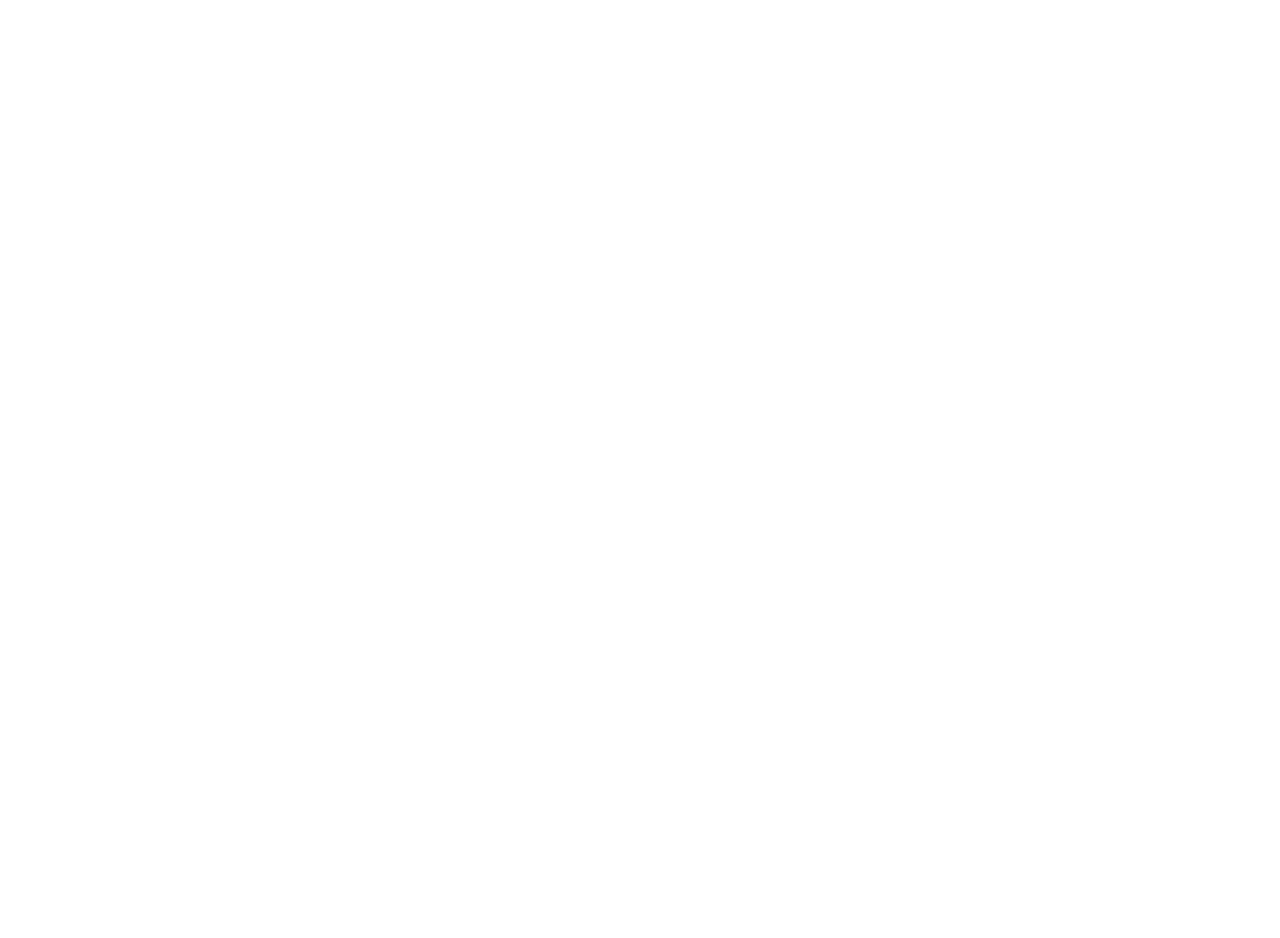
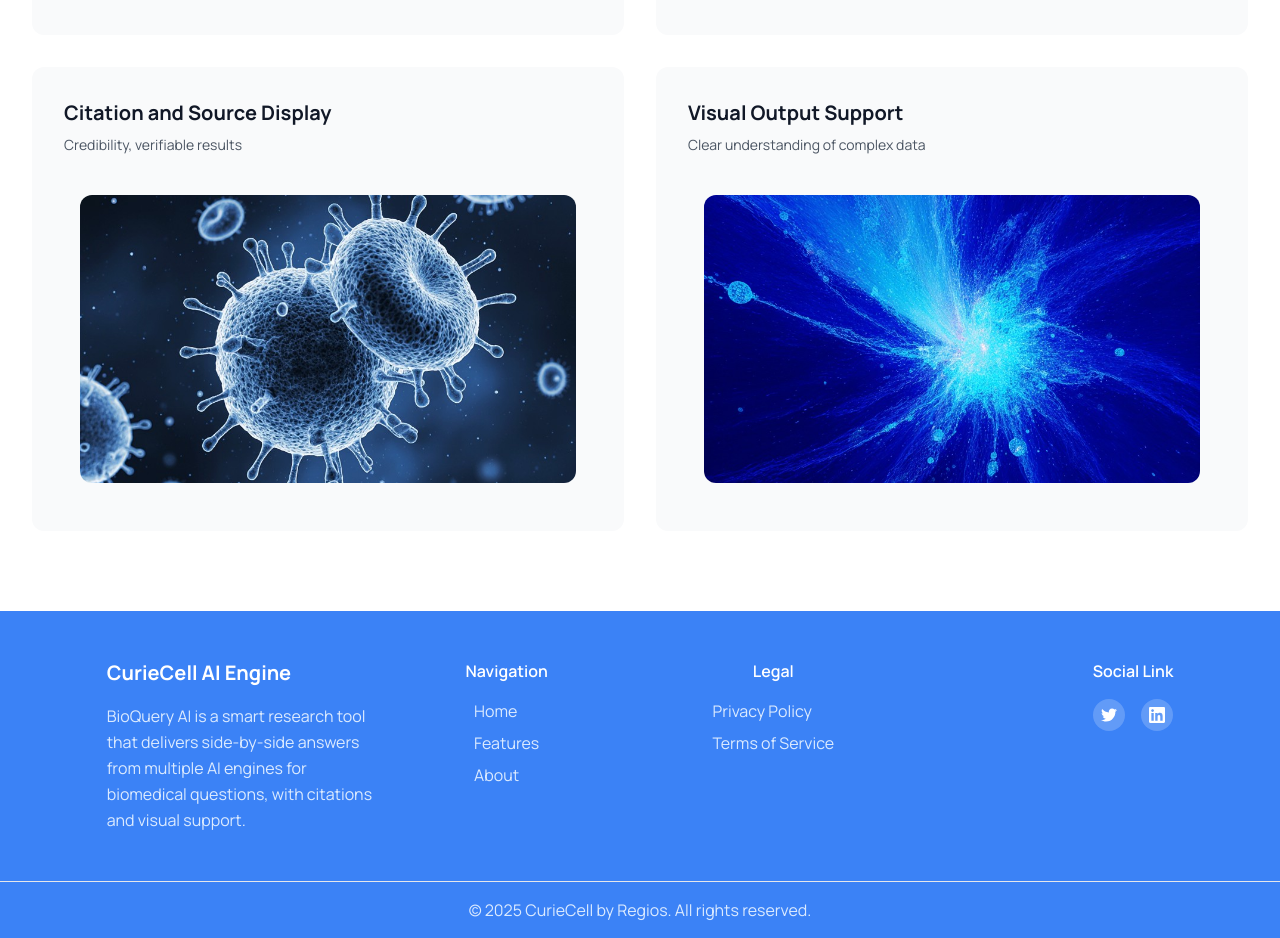
Before and after one commit to Sanjida-Khanam778/sidharth-multiai, a React (Vite) app: page / in a window 1280 px wide. Shown: the part 1180-2118 px from the top of the page. Before the commit the page ends 800 px from the top, so only its background shows below. Built offline with nearby package versions, Linux system fonts and the light colour scheme.

Commit message:
FEATURES SECTION ADDED

```diff
--- a/src/Pages/Home/Home.jsx
+++ b/src/Pages/Home/Home.jsx
@@ -1,12 +1,16 @@
 import React from 'react'
 import Navbar from '../../components/Navbar/Navbar'
 import About from '../../components/About/About'
+import Features from '../../components/Features/Features'
+import Footer from '../../components/Footer/Footer'
 
 export default function Home() {
   return (
     <div className='font-manrope'>
       <Navbar />
       <About />
+      <Features />
+      <Footer />
     </div>
   )
 }
--- a/src/components/Features/Features.jsx
+++ b/src/components/Features/Features.jsx
@@ -1,29 +1,34 @@
+import cell1 from "../../assets/images/cell1.jpeg";
+import cell2 from "../../assets/images/cell2.png";
+import cell3 from "../../assets/images/cell3.jpeg";
+import cell4 from "../../assets/images/cell4.jpeg";
+
 const Features = () => {
   const features = [
     {
       title: "Multi-Source AI Query Engine",
       subtitle: "Comprehensive, unbiased insights",
-        tags: ["Data Aggregation", "AI Integration"],
-        bgColor: "bg-gray-100"
+      image: cell1,
+      bgColor: "bg-gray-100",
     },
     {
       title: "Aggregated Response Viewer",
       subtitle: "Time-saving, holistic view",
-        tags: ["Holistic Overview", "Response Viewer"],
-        bgColor: "bg-gray-100"
+      image: cell2,
+      bgColor: "bg-gray-100",
     },
     {
       title: "Citation and Source Display",
       subtitle: "Credibility, verifiable results",
-        tags: ["Source Verification", "Citation Display"],
-        bgColor: "bg-gray-100"
+      image: cell3,
+      bgColor: "bg-gray-100",
     },
     {
       title: "Visual Output Support",
       subtitle: "Clear understanding of complex data",
-        tags: ["Data Clarity", "Visual Support"],
-        bgColor: "bg-gray-100"
-      }
+      image: cell4,
+      bgColor: "bg-gray-100",
+    },
   ];
 
   return (
@@ -37,52 +42,24 @@ const Features = () => {
 
         <div className="grid grid-cols-1 md:grid-cols-2 gap-8">
           {features.map((feature, index) => (
-              <div key={index} className="bg-gray-50 rounded-xl p-8 hover:shadow-lg transition-shadow duration-300">
+            <div
+              key={index}
+              className="bg-gray-50 rounded-xl p-8 hover:shadow-lg transition-shadow duration-300"
+            >
               <div className="mb-6">
                 <h3 className="text-xl font-bold text-gray-900 mb-2">
                   {feature.title}
                 </h3>
-                  <p className="text-gray-600 text-sm">
-                    {feature.subtitle}
-                  </p>
+                <p className="text-gray-600 text-sm">{feature.subtitle}</p>
               </div>
 
               {/* Mock Interface */}
-                <div className="bg-gray-800 rounded-lg p-4 mb-4 relative overflow-hidden">
-                  <div className="flex items-center justify-between mb-3">
-                    <div className="flex space-x-2">
-                      <div className="w-3 h-3 bg-red-500 rounded-full"></div>
-                      <div className="w-3 h-3 bg-yellow-500 rounded-full"></div>
-                      <div className="w-3 h-3 bg-green-500 rounded-full"></div>
-                    </div>
-                  </div>
-
-                  <div className="space-y-3">
-                    <div className="bg-gray-700 rounded-lg p-3 text-white text-sm">
-                      <div className="flex items-center justify-between">
-                        <span className="text-gray-300">{feature.tags[0]}</span>
-                        <div className="w-2 h-2 bg-blue-500 rounded-full"></div>
-                      </div>
-                    </div>
-
-                    {feature.tags[1] && (
-                      <div className="bg-gray-700 rounded-lg p-3 text-white text-sm">
-                        <div className="flex items-center justify-between">
-                          <span className="text-gray-300">{feature.tags[1]}</span>
-                          <div className="w-2 h-2 bg-blue-500 rounded-full"></div>
-                        </div>
-                      </div>
-                    )}
-                  </div>
-                </div>
-
-                {/* Feature Tags */}
-                <div className="flex flex-wrap gap-2">
-                  {feature.tags.map((tag, tagIndex) => (
-                    <span key={tagIndex} className="bg-gray-800 text-white px-3 py-1 rounded-full text-xs font-medium">
-                      {tag}
-                    </span>
-                  ))}
+              <div className=" p-4 relative overflow-hidden w-full h-80">
+                <img
+                  src={feature.image}
+                  className="w-full h-full object-cover rounded-xl"
+                  alt=""
+                />
               </div>
             </div>
           ))}
--- a/src/components/Footer/Footer.jsx
+++ b/src/components/Footer/Footer.jsx
@@ -1,39 +1,36 @@
 const Footer = () => {
     return (
-      <footer className="bg-blue-600 text-white py-12">
-        <div className="max-w-7xl mx-auto px-4 sm:px-6 lg:px-8">
-          <div className="grid grid-cols-1 md:grid-cols-4 gap-8">
+      <footer className="bg-primary text-white ">
+        <div className="">
+          <div className="grid grid-cols-1 md:grid-cols-4 justify-between py-12 w-10/12 mx-auto">
             {/* Company Info */}
-            <div className="md:col-span-1">
+            <div className="md:col-span-1 justify-start">
               <h3 className="text-xl font-bold mb-4">CurieCell AI Engine</h3>
-              <p className="text-blue-100 text-sm leading-relaxed">
-                Advanced AI-powered research platform designed to accelerate biomedical discoveries through comprehensive multi-source intelligence.
-              </p>
+              <p className="text-blue-100 leading-relaxed">
+              BioQuery AI is a smart research tool that delivers side-by-side answers from multiple AI engines for biomedical questions, with citations and visual support.              </p>
             </div>
 
             {/* Navigation */}
-            <div>
+            <div className='justify-items-center'>
               <h4 className="font-semibold mb-4">Navigation</h4>
-              <ul className="space-y-2 text-sm">
+              <ul className="space-y-2">
                 <li><a href="#" className="text-blue-100 hover:text-white transition-colors">Home</a></li>
                 <li><a href="#" className="text-blue-100 hover:text-white transition-colors">Features</a></li>
                 <li><a href="#" className="text-blue-100 hover:text-white transition-colors">About</a></li>
-                <li><a href="#" className="text-blue-100 hover:text-white transition-colors">Contact</a></li>
               </ul>
             </div>
 
             {/* Legal */}
-            <div>
+            <div className='justify-items-center'>
               <h4 className="font-semibold mb-4">Legal</h4>
-              <ul className="space-y-2 text-sm">
+              <ul className="space-y-2">
                 <li><a href="#" className="text-blue-100 hover:text-white transition-colors">Privacy Policy</a></li>
                 <li><a href="#" className="text-blue-100 hover:text-white transition-colors">Terms of Service</a></li>
-                <li><a href="#" className="text-blue-100 hover:text-white transition-colors">Cookie Policy</a></li>
               </ul>
             </div>
 
             {/* Social Links */}
-            <div>
+            <div className='justify-items-end'>
               <h4 className="font-semibold mb-4">Social Link</h4>
               <div className="flex space-x-4">
                 <a href="#" className="w-8 h-8 bg-white bg-opacity-20 rounded-full flex items-center justify-center hover:bg-opacity-30 transition-colors">
@@ -50,9 +47,9 @@ const Footer = () => {
             </div>
           </div>
 
-          <div className="border-t border-blue-500 mt-8 pt-8 text-center">
-            <p className="text-blue-100 text-sm">
-              © 2024 CurieCell by Regios. All rights reserved.
+          <div className="border-t py-4 text-center">
+            <p className="text-blue-100">
+              © 2025 CurieCell by Regios. All rights reserved.
             </p>
           </div>
         </div>
--- a/src/components/Navbar/Navbar.jsx
+++ b/src/components/Navbar/Navbar.jsx
@@ -7,7 +7,7 @@ const Navbar = () => {
         <div className="flex justify-between items-center">
           {/* Logo */}
           <div className="flex items-center">
-           <img src={logo} alt="logo" className='w-32 md:w-48 lg:w-72' />
+           <img src={logo} alt="logo" className='w-32 md:w-48 lg:w-64' />
           </div>
 
           {/* Navigation Links */}
```
Lines whose indentation alone changed are shown as unchanged.
